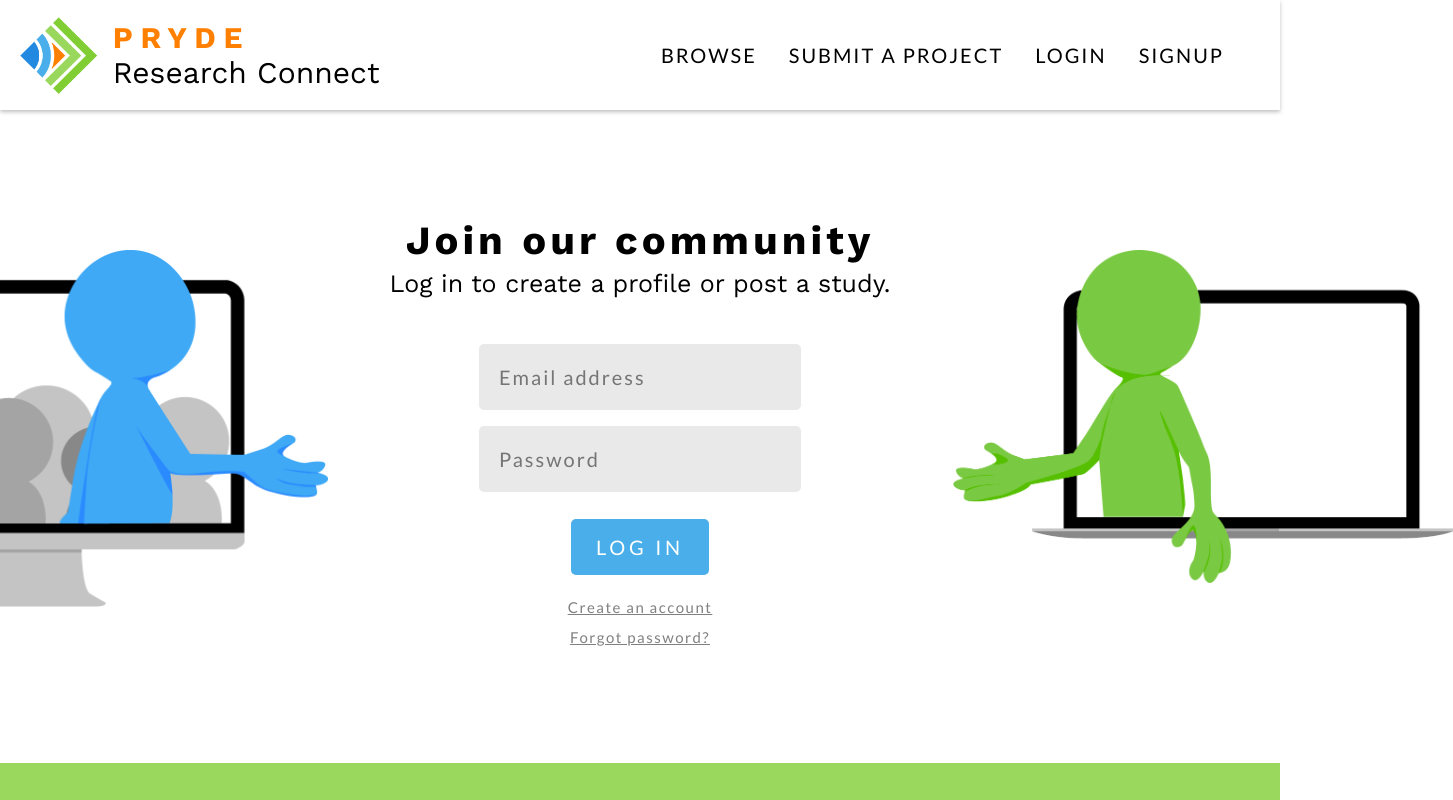
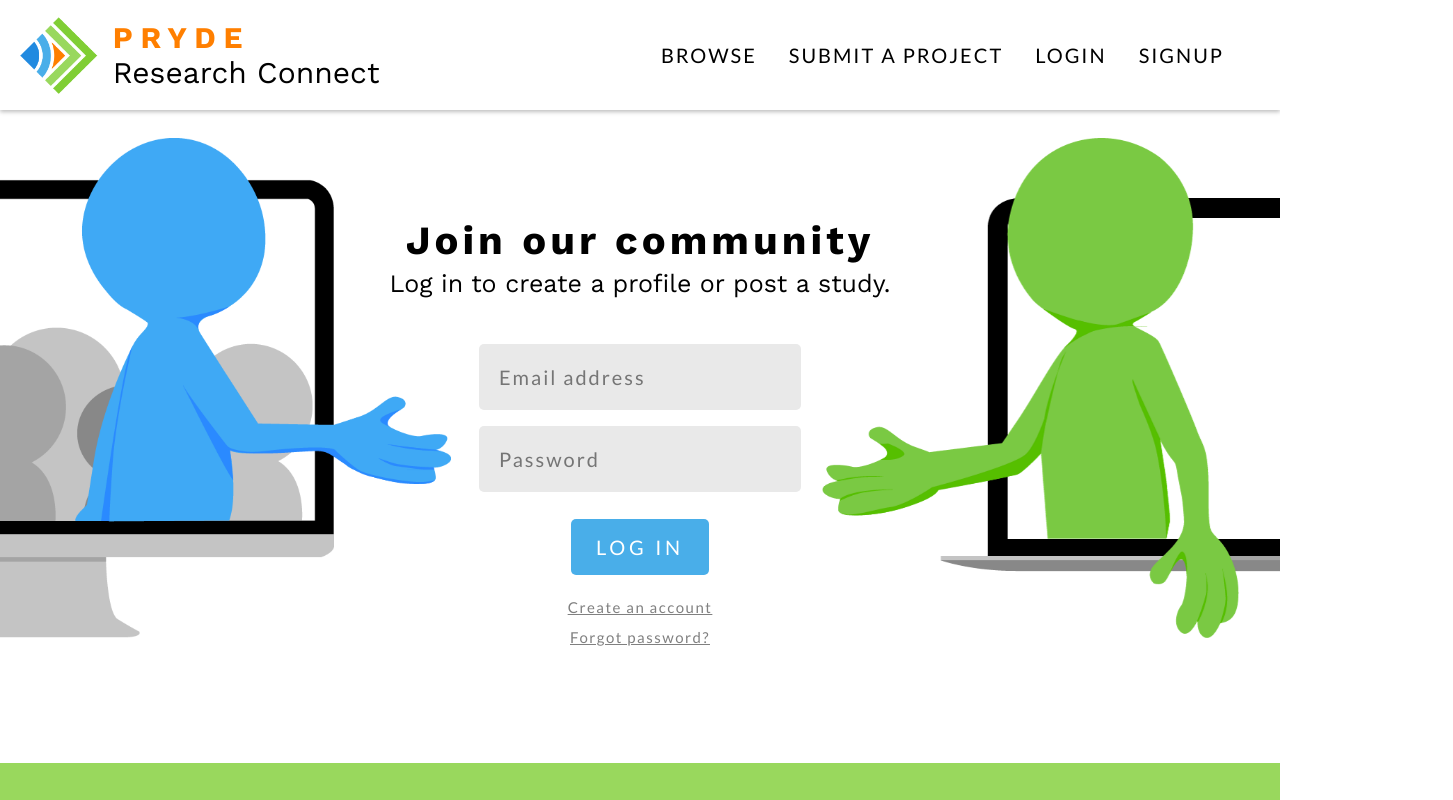
Before and after one commit to gnaww/pryde-connect, a React (Create React App) app in the folder frontend/: page /login in a window 1280 px wide. Shown: the top 800 px of the page, 1453 px wide, since content can reach past the window. Built offline with nearby package versions, Linux system fonts and the light colour scheme.

Commit message:
fixed CSS

```diff
--- a/frontend/src/pages/Login.js
+++ b/frontend/src/pages/Login.js
@@ -1,6 +1,6 @@
 import React, { Component } from 'react';
-import loginGreen from '../images/login-green.png';
-import loginBlue from '../images/login-blue.png';
+import loginGreen from '../images/login-green-cropped.png';
+import loginBlue from '../images/login-blue-cropped.png';
 import styles from '../styles/Login.module.css';
 import { Link } from 'react-router-dom';
 import api from '../services/api/api';
--- a/frontend/src/styles/Login.module.css
+++ b/frontend/src/styles/Login.module.css
@@ -1,25 +1,23 @@
 .loginWrapper {
     position: relative;
+    height: 100%;
     width: 100%;
-    height: 100%;
+    /* margin: 50px 0; */
 }
 
 .loginGraphic {
-    width: 40%;
-    /* height: 528px; */
+    position: absolute;
+    height: 500px;
     top: 50%;
-    margin-top: -15%;
+    margin-top: -300px;
 }
 
 #loginBlue {
-    position: absolute;
-    left: -15%;
+    left: -15px;
 }
 
 #loginGreen {
-    position: absolute;
-    right: -15%;
-    overflow: hidden;
+    right: -15px;
 }
 
 .joinOurCommunity {
```
Also changed, not shown: frontend/src/images/login-blue-cropped.png (added), frontend/src/images/login-green-cropped.png (added).
